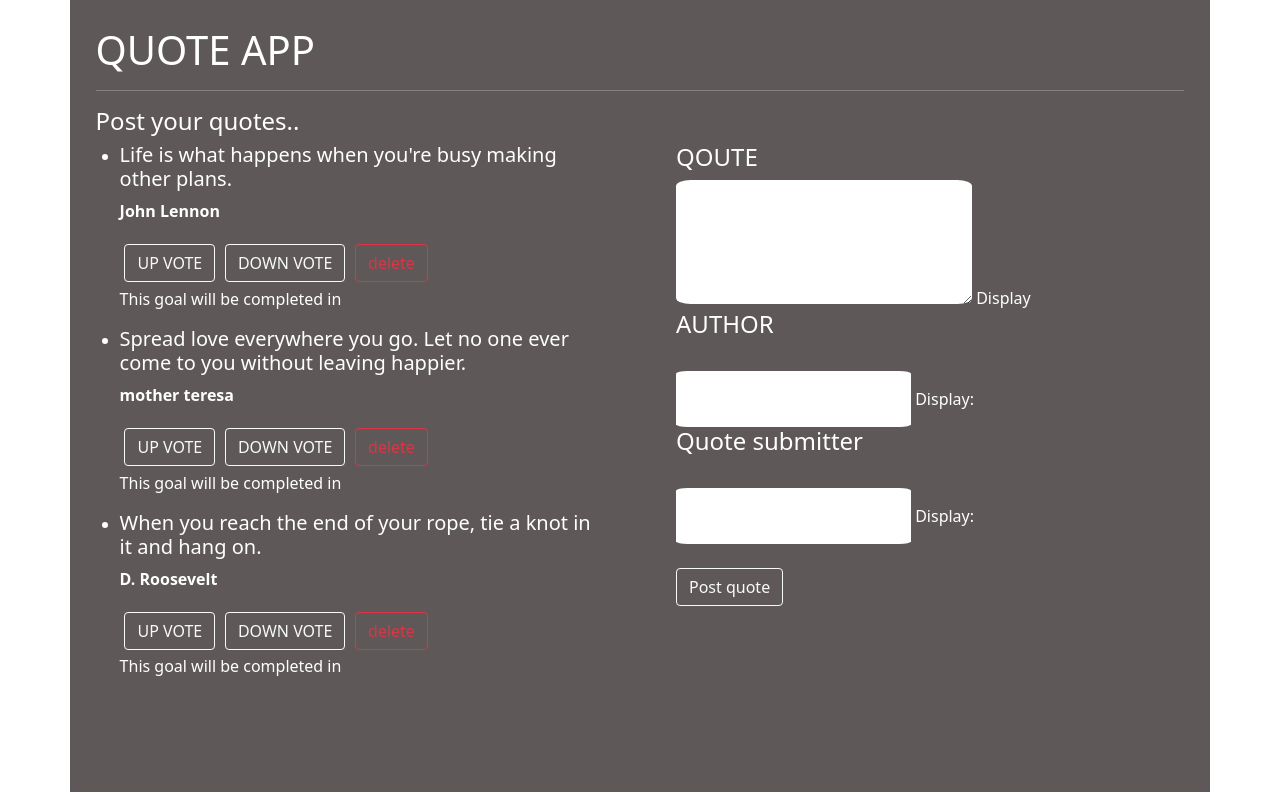
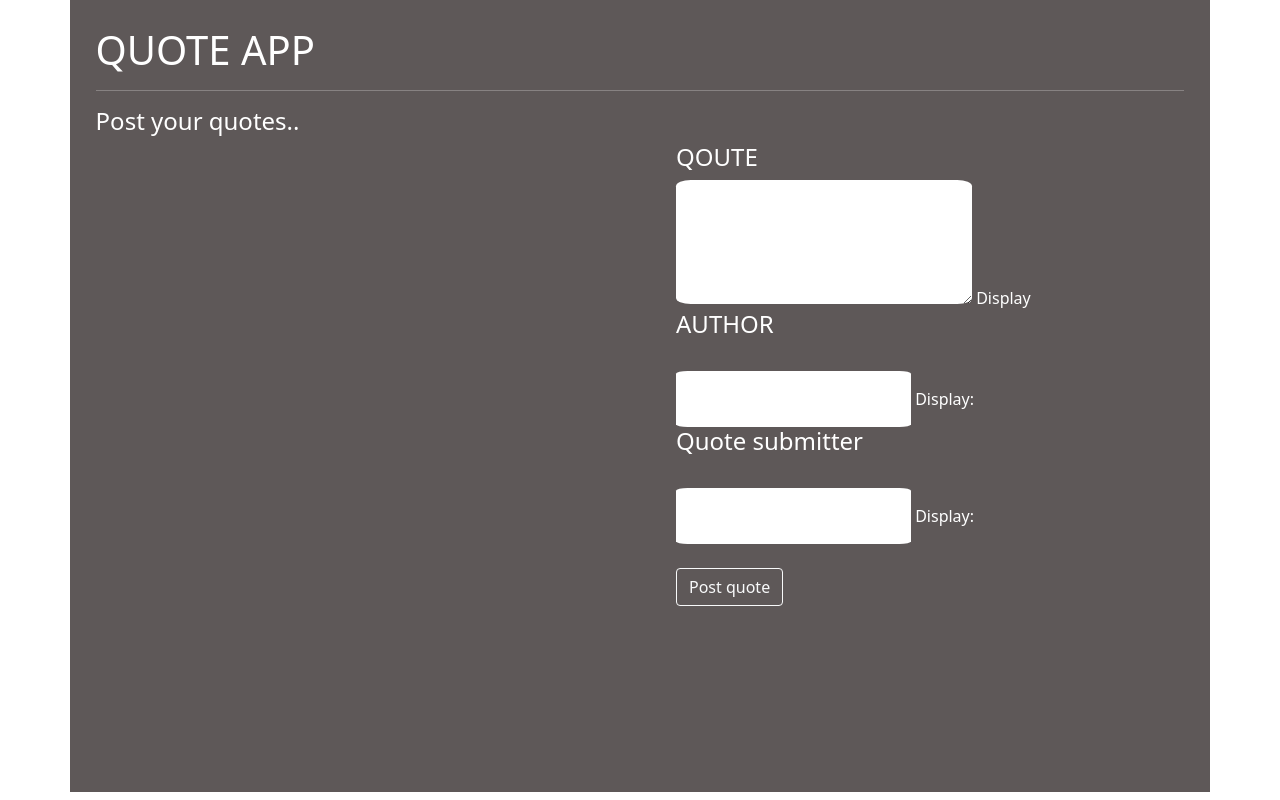
Before and after one commit to Binamin-hussein100/Quotes-Angular, an Angular app: page / in a window 1280 px wide. Built offline with nearby package versions, Linux system fonts and the light colour scheme.

Commit message:
added a ul

```diff
--- a/src/app/input/input.component.html
+++ b/src/app/input/input.component.html
@@ -1,10 +1,5 @@
 <div class="container-fluid">
     <div class="row">
-       <ul>
-           <li *ngFor = "let posts of posts; let i = index" >
-               <h5> {{ posts.quote }}</h5>
-               <app-quote-detail [posts]= 'posts' (isComplete) ='deletePost($event,i)'></app-quote-detail>
-           </li>
-       </ul>
+
     </div>
 </div>
```
